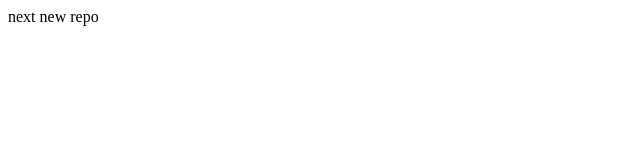
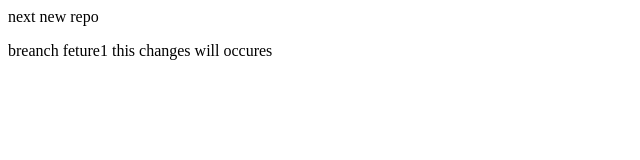
Before and after one commit to BareraAyman13/LocalRepo, a plain HTML site: page index.html in a window 1280 px wide. Shown: the whole page, without its empty margins (0-640 px from the left). Drawn offline with Linux system fonts and the light colour scheme.

Commit message:
add new feature

```diff
--- a/index.html
+++ b/index.html
@@ -1 +1,2 @@
 <p>next new repo</p>
+<p>breanch feture1 this changes will occures</p>
```
